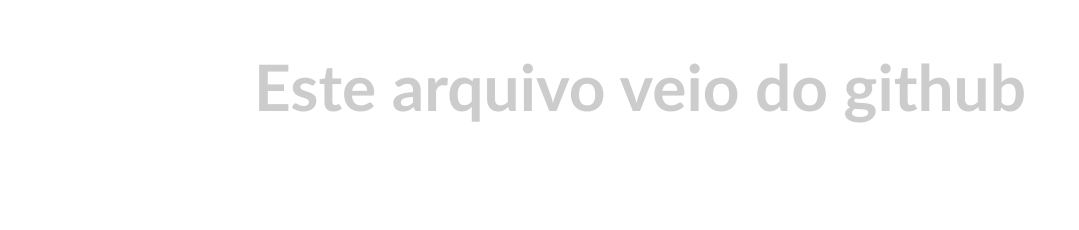
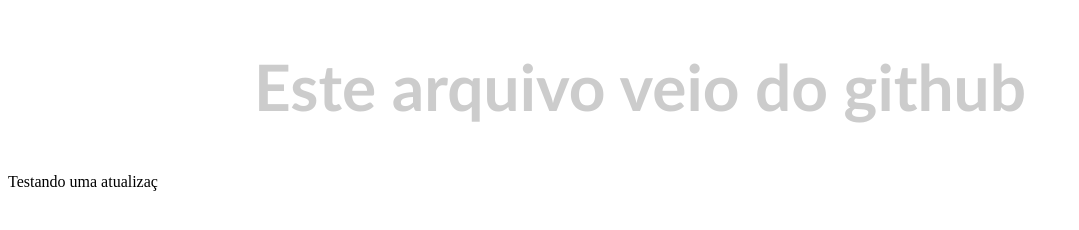
Before and after one commit to diegovilhalva/curso_git_1, a plain HTML site: page about.html in a window 1280 px wide. Shown: the whole page, without its empty margins (0-1079 px from the left). Drawn offline with Linux system fonts and the light colour scheme.

Commit message:
Update about.html

```diff
--- a/about.html
+++ b/about.html
@@ -10,5 +10,6 @@
 </head>
 <body>
     <h1>Este arquivo veio do github </h1>
+    <p> Testando uma atualizaç</p>
 </body>
 </html>
```
